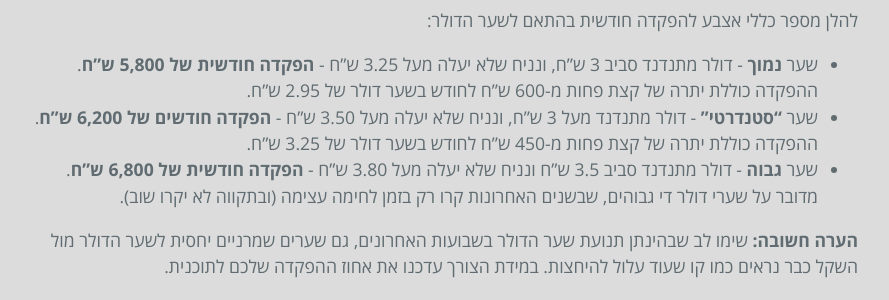
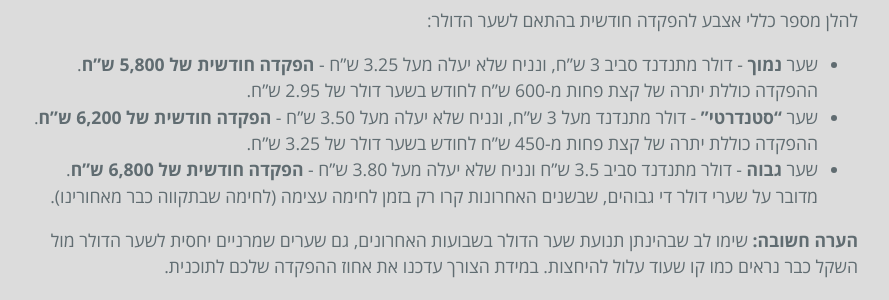
Before and after one commit to eyalitki/payslip101, a Jekyll site: the page built from docs/_posts/2023-03-28-מענקי-מניות-לעובדים-espp.markdown, in a window 1280 px wide and 900 px high, scrolled down 5997 px. Shown: the part 155-455 px from the top of the window, without its empty margins (198-1087 px from the left). Built offline with Jekyll 4.4.1, drawn with Linux system fonts in a browser that asks for light colours.

Commit message:
[maintenance] Fix a typo in ESPP post
Signed-off-by: Eyal Itkin <eyal.itkin@gmail.com>

```diff
--- a/docs/_posts/2023-03-28-מענקי-מניות-לעובדים-espp.markdown
+++ b/docs/_posts/2023-03-28-מענקי-מניות-לעובדים-espp.markdown
@@ -159,8 +159,8 @@ permalink: /post/מענקי-מניות-לעובדים-espp/
 
 להלן מספר כללי אצבע להפקדה חודשית בהתאם לשער הדולר:
  * שער **נמוך** - דולר מתנדנד סביב 3 ש"ח, ונניח שלא יעלה מעל 3.25 ש"ח - **הפקדה חודשית של 5,800 ש"ח**. ההפקדה כוללת יתרה של קצת פחות מ-600 ש"ח לחודש בשער דולר של 2.95 ש"ח.
- * שער **"סטנדרטי"** - דולר מתנדנד מעל 3 ש"ח, ונניח שלא יעלה מעל 3.50 ש"ח - **הפקדה חודשים של 6,200 ש"ח**. ההפקדה כוללת יתרה של קצת פחות מ-450 ש"ח לחודש בשער דולר של 3.25 ש"ח.
- * שער **גבוה** - דולר מתנדנד סביב 3.5 ש"ח ונניח שלא יעלה מעל 3.80 ש"ח - **הפקדה חודשית של 6,800 ש"ח**. מדובר על שערי דולר די גבוהים, שבשנים האחרונות קרו רק בזמן לחימה עצימה (ובתקווה לא יקרו שוב).
+ * שער **"סטנדרטי"** - דולר מתנדנד מעל 3 ש"ח, ונניח שלא יעלה מעל 3.50 ש"ח - **הפקדה חודשית של 6,200 ש"ח**. ההפקדה כוללת יתרה של קצת פחות מ-450 ש"ח לחודש בשער דולר של 3.25 ש"ח.
+ * שער **גבוה** - דולר מתנדנד סביב 3.5 ש"ח ונניח שלא יעלה מעל 3.80 ש"ח - **הפקדה חודשית של 6,800 ש"ח**. מדובר על שערי דולר די גבוהים, שבשנים האחרונות קרו רק בזמן לחימה עצימה (לחימה שבתקווה כבר מאחורינו).
 
 
 **הערה חשובה:** שימו לב שבהינתן תנועת שער הדולר בשבועות האחרונים, גם שערים שמרניים יחסית לשער הדולר מול השקל כבר נראים כמו קו שעוד עלול להיחצות. במידת הצורך עדכנו את אחוז ההפקדה שלכם לתוכנית.
```
